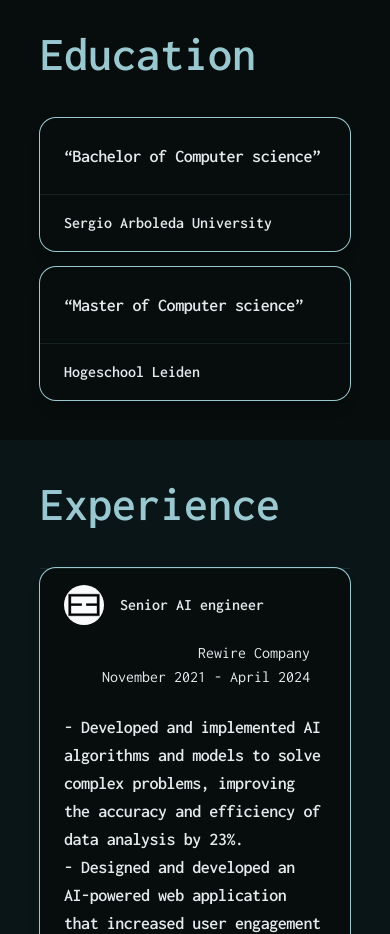
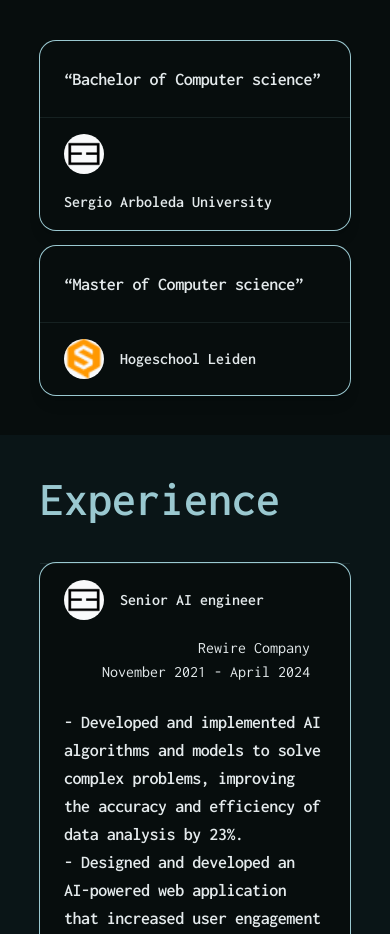
Before and after one commit to mcyandex/Portfolio, a Next.js app: page / in a window 390 px wide. Shown: the part 1200-2134 px from the top of the page. Built offline with nearby package versions, Linux system fonts and the light colour scheme.

Commit message:
fix: add education img and update img responsive

```diff
--- a/components/HeroSection/index.tsx
+++ b/components/HeroSection/index.tsx
@@ -10,7 +10,7 @@ import ProjectButton from './projectButton'
 function HeroSection() {
     return (
         <section id='home' className="lg:h-screen w-full flex flex-col lg:flex-row items-center px-10  max-w-7xl mx-auto py-28 gap-32">
-            <div className="image w-full lg:w-1/2 relative aspect-square mt-20 ">
+            <div className="image w-3/4 md:w-1/2 lg:w-1/2 relative aspect-square mt-20 ">
                 <Image
                     src="/myphoto.png"
                     className="w-full object-cover aspect-square rounded-full"
--- a/components/Skills.tsx
+++ b/components/Skills.tsx
@@ -11,7 +11,7 @@ function SkillsSection() {
                 My Skills
             </h2>
             <div className="flex flex-col-reverse lg:flex-row w-full items-center gap-20">
-                <div className="w-full lg:w-1/2 items-center px-10">
+                <div className="w-3/4 md:w-1/2 items-center px-10">
                     <img
                         loading="lazy"
                         src="/img.png"
--- a/configs/educations.ts
+++ b/configs/educations.ts
@@ -1,9 +1,11 @@
 const education = [
     {
+        img: 'sergio.png',
         title: 'Bachelor of Computer science',
         university: 'Sergio Arboleda University',
     },
     {
+        img: 'hogeschool.png',
         title: 'Master of Computer science',
         university: 'Hogeschool Leiden',
     },
```
Also changed, not shown: public/hogeschool.png (added), public/sergio.png (added).
